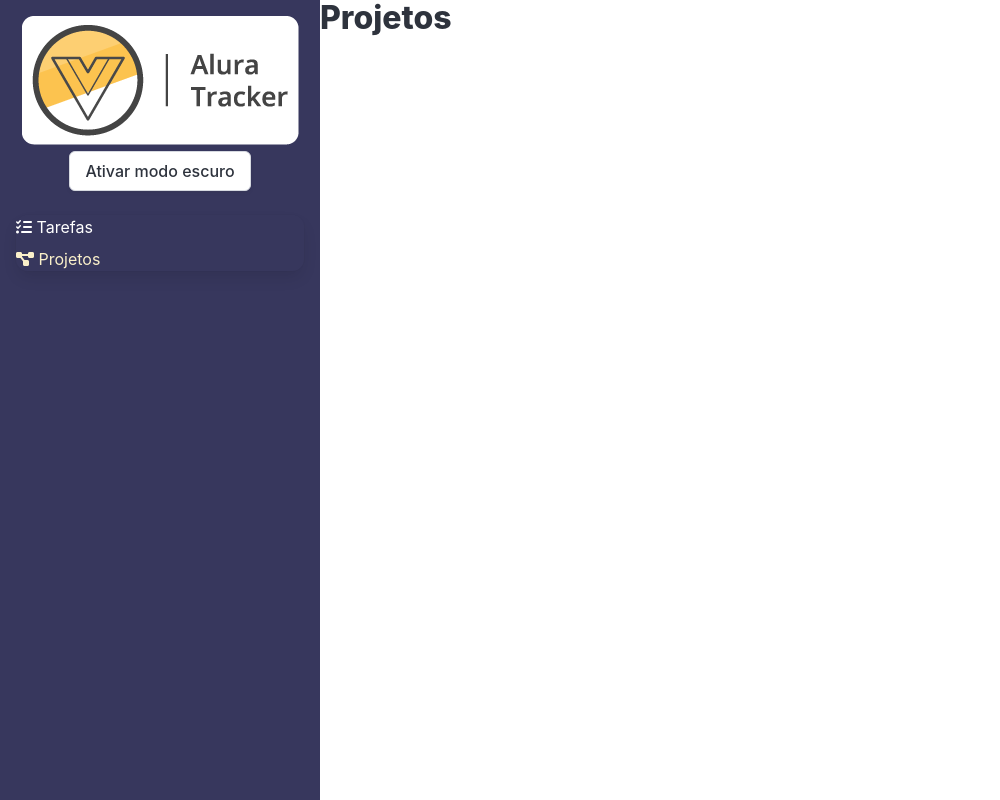
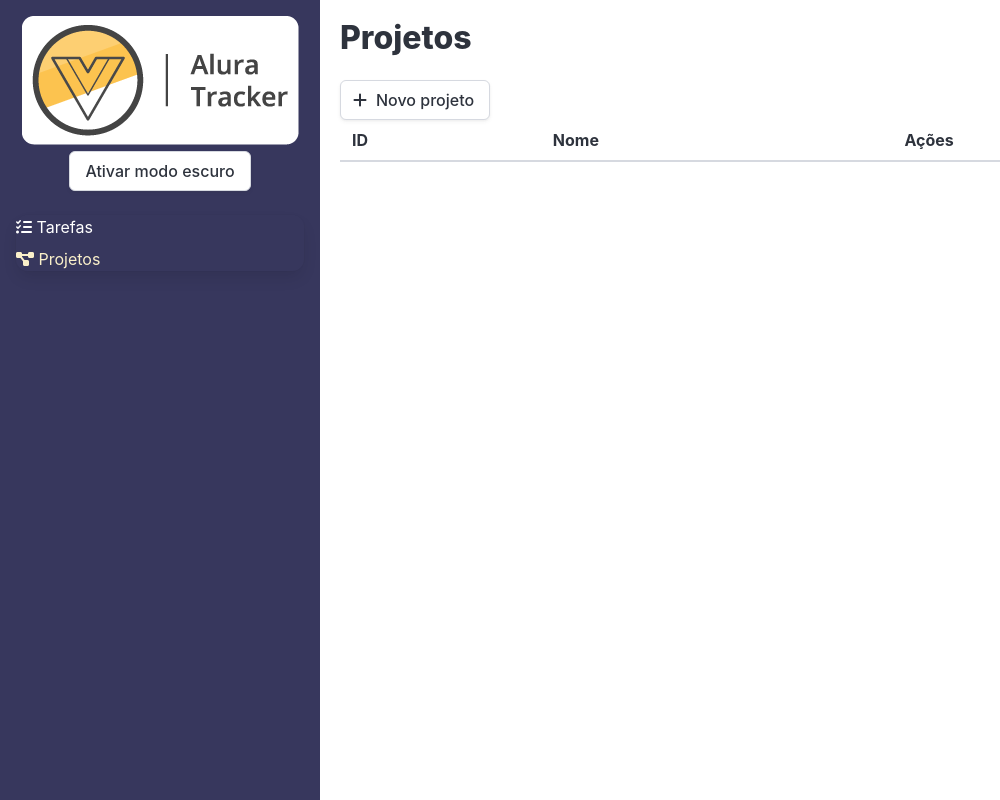
Before and after one commit to danielcosta010/alura-tracker-refatorando, a Vue app: page /#/projetosTraker in a window 1280 px wide. Shown: the whole page, without its empty margins (0-1000 px from the left). Built offline with nearby package versions, Linux system fonts and the light colour scheme.

Commit message:
Criação de de lista em um arquivo único e adicinando rotas filhas de projetosTraker

```diff
--- a/src/views/Projetos/FormularioTraker.vue
+++ b/src/views/Projetos/FormularioTraker.vue
@@ -1,8 +1,5 @@
 <template>
-  <section class="projetos">
-
-      <h1 class="title">Projetos</h1>
-
+  <section>
     <form action="" @submit.prevent="salvar">
       <div class="field">
         <label for="nomeDoProjeto" class="label">Nome do Projeto</label>
@@ -19,7 +16,7 @@
 
 <script lang="ts">
 import { defineComponent } from 'vue';
-import  useStore  from '@/store'
+import useStore from '@/store'
 
 export default defineComponent({
   name: 'FormularioTraker',
@@ -28,8 +25,8 @@ export default defineComponent({
       type: String,
     }
   },
-  mounted () {
-    if(this.id) {
+  mounted() {
+    if (this.id) {
       const projeto = this.store.state.projetos.find(proj => proj.id == this.id)
       this.nomeDoProjeto = projeto?.nome || ''
     }
@@ -41,7 +38,7 @@ export default defineComponent({
   },
   methods: {
     salvar() {
-      if(this.id) {
+      if (this.id) {
         this.store.commit('ALTERA_PROJETO', {
           id: this.id,
           nome: this.nomeDoProjeto
@@ -61,9 +58,3 @@ export default defineComponent({
   }
 })
 </script>
-
-<style scoped>
-.projetos {
-  padding: 1.25rem;
-}
-</style>
--- a/src/views/Projetos/ListaTraker.vue
+++ b/src/views/Projetos/ListaTraker.vue
@@ -1,7 +1,6 @@
 <template>
-  <section class="projetos">
+  <section>
     <section>
-      <h1 class="title">Projetos</h1>
       <router-link to="/projetosTraker/novo" class="button">
         <span class="icon is-small">
           <i class="fas fa-plus"></i>
@@ -37,7 +36,7 @@
 
 <script lang="ts">
 import { computed, defineComponent } from 'vue';
-import useStore from '@/store/index'
+import useStore from '@/store'
 
 export default defineComponent({
   name: 'listaTraker',
@@ -49,9 +48,3 @@ export default defineComponent({
   }
 })
 </script>
-
-<style scoped>
-.projetos {
-  padding: 1.25rem;
-}
-</style>
--- a/src/views/ProjetosTraker.vue
+++ b/src/views/ProjetosTraker.vue
@@ -1,6 +1,7 @@
 <template>
   <div class="projetos">
     <h1 class="title">Projetos</h1>
+    <RouterView></RouterView>
   </div>
 </template>
 
@@ -11,3 +12,9 @@ import { defineComponent } from 'vue';
     name: 'projetosTraker'
   })
 </script>
+
+<style scoped>
+.projetos {
+  padding: 1.25rem;
+}
+</style>
```
Also changed, not shown: src/roteador/index.ts (+5 -4 lines). Lines whose indentation alone changed are shown as unchanged.
